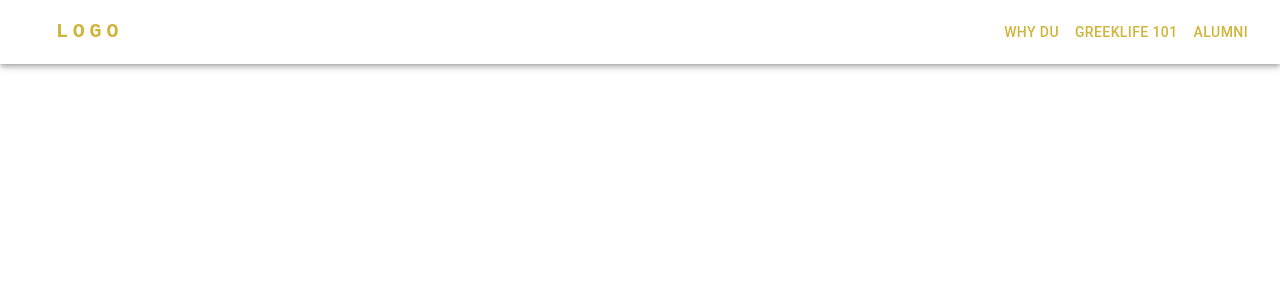
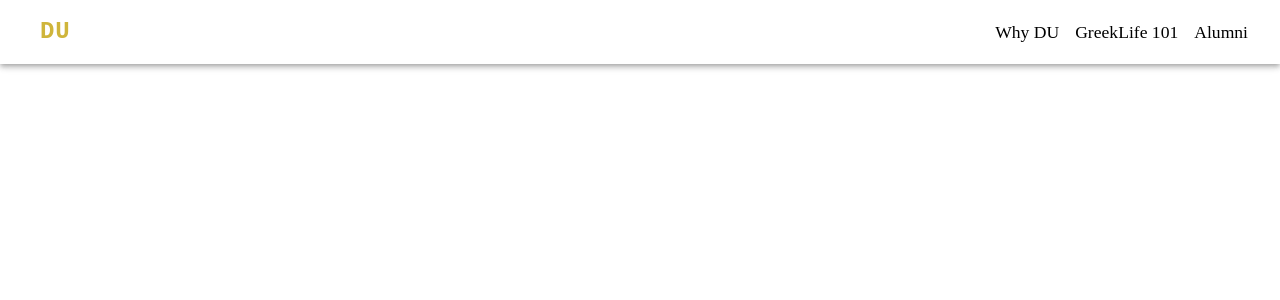
Before and after one commit to Thehashhobo/DU-Toronto-Webpage, a React (Vite) app in the folder DU_Toronto_Website/: page / in a window 1280 px wide. Shown: the top 300 px of the page. Built offline with nearby package versions, Linux system fonts and the light colour scheme.

Commit message:
more app bar cosmetic changes

```diff
--- a/DU_Toronto_Website/src/component/responsiveAppBar.tsx
+++ b/DU_Toronto_Website/src/component/responsiveAppBar.tsx
@@ -10,8 +10,35 @@ import Container from '@mui/material/Container';
 import Button from '@mui/material/Button';
 import MenuItem from '@mui/material/MenuItem';
 import AdbIcon from '@mui/icons-material/Adb';
+import { createTheme } from '@mui/material/styles';
+import { ThemeProvider } from '@emotion/react';
 
 const pages = ['Why DU', 'GreekLife 101', 'Alumni'];
+const oldGold = '#CFB53B';
+
+const theme = createTheme({
+  components: {
+    MuiButton: {
+      styleOverrides: {
+        root: {
+          textTransform: 'none',
+          fontSize: '1.1rem',
+        },
+      }
+    }
+  },
+  typography: {
+    fontFamily: 'Merriweather, serif',
+    h6: {
+      fontSize: '1.5rem',
+    },
+  },
+  palette: {
+    primary: {
+      main: oldGold,
+    },
+  },
+});
 
 function ResponsiveAppBar() {
   const [anchorElNav, setAnchorElNav] = React.useState<null | HTMLElement>(null);
@@ -25,12 +52,13 @@ function ResponsiveAppBar() {
   };
 
   return (
+    <ThemeProvider theme={theme}>
       <AppBar position="sticky" sx={{ width: '100%', backgroundColor: 'white', height: '64px' }}>
         <Container maxWidth={false} sx={{ padding: 0, height: '100%' }}>
           <Toolbar disableGutters sx={{height: '100%', display: 'flex', justifyContent: 'space-between', alignItems: 'stretch' }}>
             {/* Logo and Logo Text */}
-          <Box sx={{ display: 'flex', alignItems: 'center' }}>
-            <AdbIcon sx={{ mr: 1 }} />
+            <Box sx={{ display: 'flex', alignItems: 'center', padding: '0 1rem', height: '100%' }}>
+              {/* <AdbIcon sx={{ mr: 1 }} /> */}
               <Typography
                 variant="h6"
                 noWrap
@@ -39,12 +67,12 @@ function ResponsiveAppBar() {
                 sx={{
                   fontFamily: 'monospace',
                   fontWeight: 700,
-                letterSpacing: '.3rem',
-                color: '#CFB53B',
+                  letterSpacing: '.05rem',
+                  color: oldGold,
                   textDecoration: 'none',
                 }}
               >
-              LOGO
+                DU
               </Typography>
             </Box>
 
@@ -54,10 +82,10 @@ function ResponsiveAppBar() {
                 <Button
                   key={page}
                   onClick={handleCloseNavMenu}
-                sx={{ my: 0, color: '#CFB53B', display: 'block', height: '100%', borderRadius: 0,
+                  sx={{ my: 0, color: 'black', display: 'block', height: '100%', borderRadius: 0,
                     '&:hover': {
                       backgroundColor: '#C4C4C4',
-                    color: '#0F52BA',
+                      // color: '#0F52BA',
                     }
                   }}
                 >
@@ -74,7 +102,7 @@ function ResponsiveAppBar() {
                 aria-controls="menu-appbar"
                 aria-haspopup="true"
                 onClick={handleOpenNavMenu}
-              color="default"
+                color="primary"
               >
                 <MenuIcon />
               </IconButton>
@@ -104,6 +132,7 @@ function ResponsiveAppBar() {
           </Toolbar>
         </Container>
       </AppBar>
+    </ThemeProvider>
   );
 }
 
```
Lines whose indentation alone changed are shown as unchanged.
